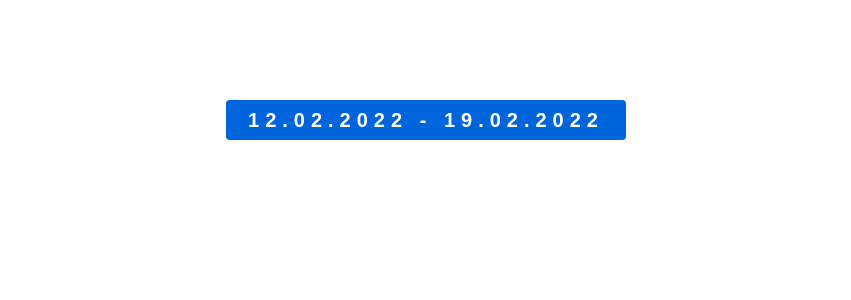
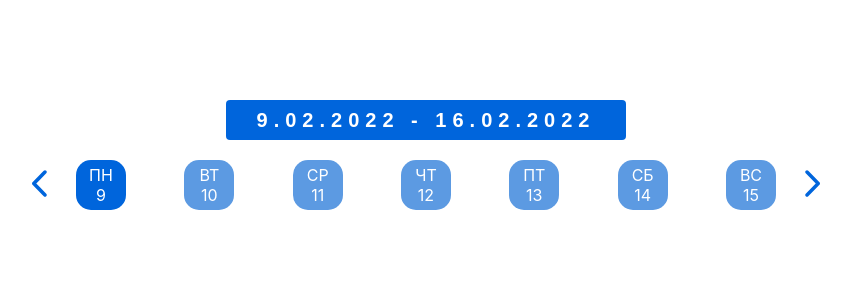
Before and after one commit to TTOPTPET/booking, a React (Create React App) app: page / in a window 1280 px wide. Shown: the top 300 px of the page, without its empty margins (214-1065 px from the left). Built offline with nearby package versions, Linux system fonts and the light colour scheme.

Commit message:
add scrollBar and modify selectDateRange

```diff
--- a/src/App.css
+++ b/src/App.css
@@ -1,4 +1,8 @@
 .App {
+  display: flex;
+  flex-direction: column;
+  justify-content: center;
+  align-items: center;
   text-align: center;
   padding-top: 100px;
 }
--- a/src/App.js
+++ b/src/App.js
@@ -1,17 +1,24 @@
 import "./App.css";
 import React, { useState } from "react";
 import DatePicker from "./components/DatePicker/DatePicker";
+import SmartCalendar from "./components/SmartCalendar/SmartCalendar";
 
 function App() {
   let currentDate = new Date();
 
-  const [selectDateRange, setSelectDateRange] = useState(
-    "12.02.2022 - 19.02.2022"
-  );
+  const [selectDateRange, setSelectDateRange] = useState({
+    start: "9.02.2022",
+    end: "16.02.2022",
+  });
 
   return (
     <div className="App">
       <DatePicker selectDateRange={selectDateRange} currentDate={currentDate} />
+      <SmartCalendar
+        selectDateRange={selectDateRange}
+        currentDate={currentDate}
+        setSelectDateRange={setSelectDateRange}
+      ></SmartCalendar>
     </div>
   );
 }
--- a/src/components/DatePicker/DatePickerButton/DatePickerButton.css
+++ b/src/components/DatePicker/DatePickerButton/DatePickerButton.css
@@ -10,6 +10,7 @@
     letter-spacing: 0.3em;
     color: #FFFFFF;
     cursor: pointer;
+    margin-bottom: 20px;
 }
 
 .datePicker_btn:hover{
--- a/src/components/DatePicker/DatePickerButton/DatePickerButton.js
+++ b/src/components/DatePicker/DatePickerButton/DatePickerButton.js
@@ -18,7 +18,7 @@ function DatePickerButton({
         setBufferDate(selectDate);
       }}
     >
-      {selectDateRange}
+      {[selectDateRange.start, " - ", selectDateRange.end]}
     </button>
   );
 }
--- a/src/components/DatePicker/PopupDatePicker/PopupDatePicker.js
+++ b/src/components/DatePicker/PopupDatePicker/PopupDatePicker.js
@@ -22,9 +22,10 @@ function PopupDatePicker({
       }}
     >
       <div className="modal__content" onClick={(e) => e.stopPropagation()}>
-        <div className="modal__content_date">{selectDateRange}</div>
+        <div className="modal__content_date">
+          {[selectDateRange.start, " - ", selectDateRange.end]}
+        </div>
         <PopupCalendar
-          selectDateRange={selectDateRange}
           currentDate={currentDate}
           setActive={setActive}
           firstOpen={firstOpen}
--- /dev/null
+++ b/src/components/SmartCalendar/CanvasCalendar/CanvasCalendar.js
@@ -0,0 +1,7 @@
+import React, { useEffect, useState } from "react";
+import "./CanvasCalendar.css";
+
+function CanvasCalendar() {
+  return <div className="calendar__canvas"></div>;
+}
+export default CanvasCalendar;
--- /dev/null
+++ b/src/components/SmartCalendar/ScrollBar/ScrollBar.css
@@ -0,0 +1,36 @@
+.scroll__bar{
+	display: flex;
+	flex-direction: row;
+	justify-content: space-between;
+}
+
+.weekDayRender__wrapp{
+	width: 700px;
+	display: flex;
+	justify-content: space-between;
+}
+
+.weekBox{
+	width: 50px;
+	height: 50px;
+	background-color: #5C9AE2;
+	border-radius: 15px;
+	color: #fff;
+	display: flex;
+	flex-direction: column;
+	justify-content: center;
+	align-items: center;
+}
+.weekBox_current{
+	background-color: #0065DC;
+}
+
+.btn__scrollBar{
+	border: none;
+	cursor: pointer;
+	background: none;
+}
+
+.btn__scrollBar img{
+	width: 15px;
+}
--- /dev/null
+++ b/src/components/SmartCalendar/ScrollBar/ScrollBar.js
@@ -0,0 +1,44 @@
+import React, { useEffect, useState } from "react";
+import ArrowLeft from "../../../Arrow_left.svg";
+import ArrowRight from "../../../Arrow_right.svg";
+import "./ScrollBar.css";
+
+function ScrollBar({ selectDateRange, currentDate, setSelectDateRange }) {
+  const weekName = ["ПН", "ВТ", "СР", "ЧТ", "ПТ", "СБ", "ВС"];
+
+  const weekDayRender = weekName.map((week) => {
+    let weekBoxDate =
+      Number(selectDateRange.start.slice(0, 2)) + weekName.indexOf(week);
+    let nameClass = "weekBox";
+    if (currentDate.getDate() === weekBoxDate) {
+      nameClass = "weekBox weekBox_current";
+    }
+    return (
+      <div className={nameClass} id="week">
+        <div className="weekBox__week">{week}</div>
+        <div className="weekBox__date">{weekBoxDate}</div>
+      </div>
+    );
+  });
+
+  return (
+    <div className="scroll__bar">
+      <button
+        className="btn__scrollBar"
+        id="btn-scrollBar-left"
+        onClick={() => {}}
+      >
+        <img className="btn__calendar_img" src={ArrowLeft} alt=""></img>
+      </button>
+      <div className="weekDayRender__wrapp">{weekDayRender}</div>
+      <button
+        className="btn__scrollBar"
+        id="btn-scrollBar-right"
+        onClick={() => {}}
+      >
+        <img className="btn__calendar_img" src={ArrowRight} alt=""></img>
+      </button>
+    </div>
+  );
+}
+export default ScrollBar;
--- a/src/components/SmartCalendar/SmartCalendar.css
+++ b/src/components/SmartCalendar/SmartCalendar.css
@@ -0,0 +1,4 @@
+.smartCalendar__wrapper{
+	width: 800px;
+	height: 300px;
+}
--- a/src/components/SmartCalendar/SmartCalendar.js
+++ b/src/components/SmartCalendar/SmartCalendar.js
@@ -0,0 +1,18 @@
+import React, { useEffect, useState } from "react";
+import CanvasCalendar from "./CanvasCalendar/CanvasCalendar";
+import ScrollBar from "./ScrollBar/ScrollBar";
+import "./SmartCalendar.css";
+
+function SmartCalendar({ selectDateRange, currentDate, setSelectDateRange }) {
+  return (
+    <div className="smartCalendar__wrapper">
+      <ScrollBar
+        selectDateRange={selectDateRange}
+        currentDate={currentDate}
+        setSelectDateRange={setSelectDateRange}
+      ></ScrollBar>
+      <CanvasCalendar></CanvasCalendar>
+    </div>
+  );
+}
+export default SmartCalendar;
--- a/src/components/submitFunctions/submitFunctions.js
+++ b/src/components/submitFunctions/submitFunctions.js
@@ -1,4 +1,14 @@
 export const sendSelectedDate = (selectDate) => {
-  console.log(selectDate);
+  console.log("sendSelectionDate", selectDate);
   return null;
 };
+
+export const changeWeekBack = (selectDateRange) => {
+  console.log("changeWeekBack", selectDateRange);
+  return null;
+};
+
+export const changeWeekFront = (selectDateRange) => {
+  console.log("changeWeekFront", selectDateRange);
+  return null;
+};
```
Also changed, not shown: src/components/SmartCalendar/CanvasCalendar/CanvasCalendar.css (added).
